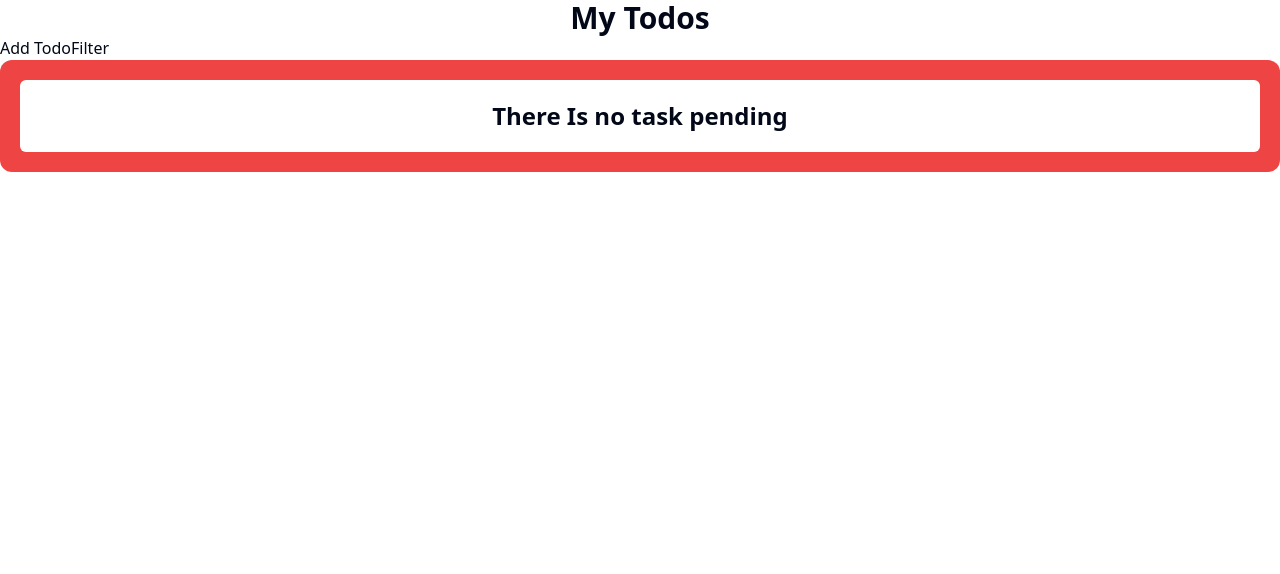
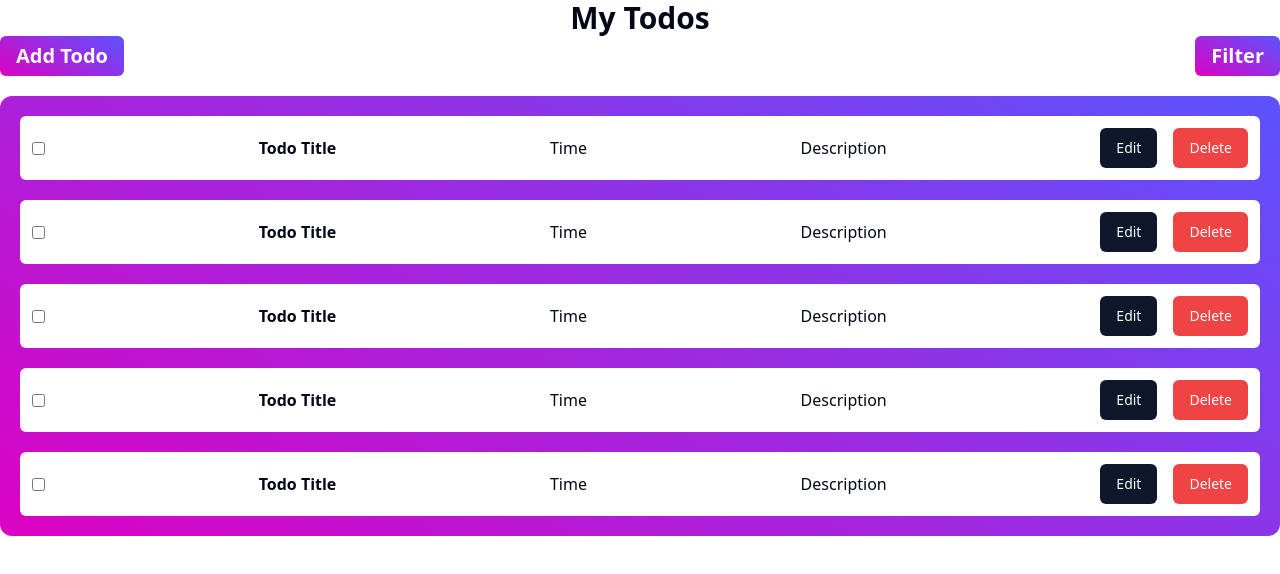
Before and after one commit to imashiqe/todo-redux, a React (Vite) app: page / in a window 1280 px wide. Shown: the top 574 px of the page. Built offline with nearby package versions, Linux system fonts and the light colour scheme.

Commit message:
button update

```diff
--- a/src/components/todo/TodoCard.tsx
+++ b/src/components/todo/TodoCard.tsx
@@ -1,3 +1,5 @@
+import { Button } from "../ui/button";
+
 const TodoCard = () => {
   return (
     <div className="bg-white rounded-md flex justify-between items-center p-3">
@@ -6,8 +8,9 @@ const TodoCard = () => {
     <p>Time</p>
     <p>Description</p>
     <div className="space-x-4">
-       <button>Edit</button>
-       <button>Delete</button>
+
+       <Button>Edit</Button>
+       <Button className="bg-red-500">Delete</Button>
     </div>
 
  </div>
--- a/src/components/todo/TodoContainer.tsx
+++ b/src/components/todo/TodoContainer.tsx
@@ -1,16 +1,23 @@
+import { Button } from "../ui/button";
+import TodoCard from "./TodoCard";
 
 
 const TodoContainer = () => {
     return (
         <div>
-           <div>
-             <button>Add Todo</button>
-             <button>Filter</button>
+           <div className="flex justify-between mb-5">
+             <Button className="bg-primary-gradient text-xl font-semibold">Add Todo</Button>
+             <Button className="bg-primary-gradient text-xl font-semibold">Filter</Button>
            </div>
-           <div className="bg-red-500 w-full h-full rounded-xl p-5 space-y-5">
-              <div className="bg-white p-5 text-2xl font-bold flex justify-center items-center rounded-md">
+           <div className="bg-primary-gradient w-full h-full rounded-xl p-5 space-y-5">
+             <TodoCard/>
+             <TodoCard/>
+             <TodoCard/>
+             <TodoCard/>
+             <TodoCard/>
+              {/* <div className="bg-white p-5 text-2xl font-bold flex justify-center items-center rounded-md">
                 <p>There Is  no  task  pending</p>{''}
-                </div>
+                </div> */}
            </div>
         </div>
     );
```
